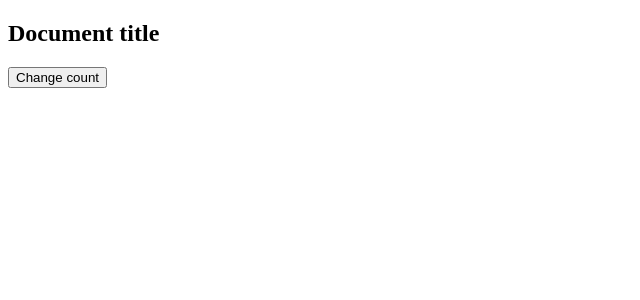
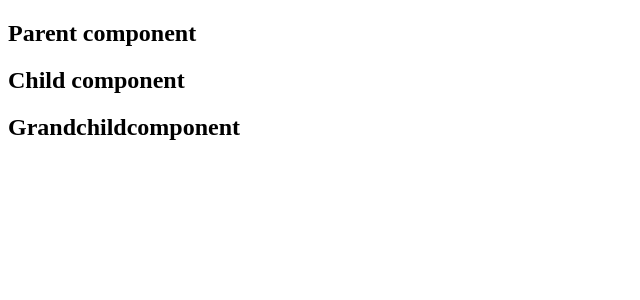
Before and after one commit to KumaranMba/class-workout, a React (Vite) app: page / in a window 1280 px wide. Shown: the top 300 px of the page, without its empty margins (0-640 px from the left). Built offline with nearby package versions, Linux system fonts and the light colour scheme.

Commit message:
Props Drilling

```diff
--- a/src/App.jsx
+++ b/src/App.jsx
@@ -1,23 +1,40 @@
-import React from 'react';
-import { useState } from 'react';
-import { useEffect } from 'react';
+
+
+/*props drilling: props drilling occurs when you need to pass down the data
+through multiple nested components to reach the ones that require the data. */
+
+import React, { useState } from 'react';
+
+function Grandchildcomponent({data}){
+  console.log(`GrandChild received from parentdata:${data}`)
+
+  return(
+    <div>
+      <h2>Grandchildcomponent</h2>
+
+    </div>
+
+  )
+}
+
+function Childcomponent({data}){
+  console.log(data);
+  return(
+    <div>
+   <h2>Child component</h2>
+    <Grandchildcomponent data ={data}/>
+    </div>
+    )
+}
 
 function App() {
-
-  const [count,setCount]=useState(0);
-
-  useEffect(()=>{
-    document.title = `count:${count}`
-  },[count])
-
-  const handleclick=()=> {
-    setCount(count + 1)
-  }
-
+   const parentdata =` Hello from the parent`;
+  //const[value,setValue]=useState(` Hello from the parent`);// useing useState method.
   return (
     <div>
-      <h2>Document title</h2>
-      <button onClick={ handleclick }>Change count</button>
+      <h2>Parent component</h2>
+        <Childcomponent data={parentdata}/>
+
     </div>
   )
 }
```
